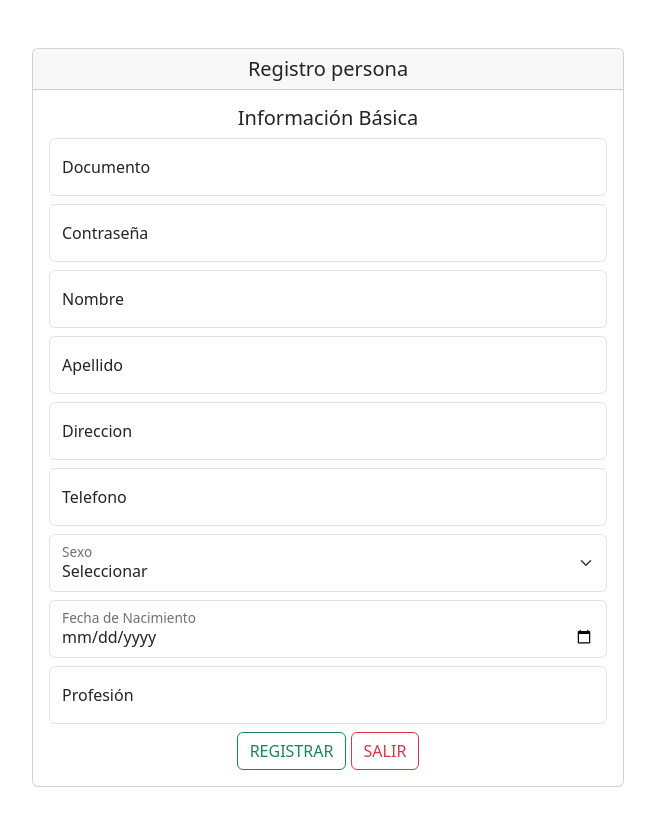
After one commit to duvan828/ManejadorProyectos, a PHP site: page /View/registro.php in a window 1280 px wide. The commit adds this page. Shown: the whole page, without its empty margins (312-967 px from the left). Run offline with PHP 8.4, Linux system fonts and the light colour scheme; some libraries are stand-ins or nearby versions.

Commit message:
registro de usuarios

```diff
--- a/Controller/personaController.php
+++ b/Controller/personaController.php
@@ -49,8 +49,10 @@ class PersonaController
     }
 
     public function leave(){
+        $_SESSION["id"] = null;
         session_unset();
         session_destroy();
+        session_cache_expire(60000);
         header("Location: view/login.php");
         exit();
     }
--- a/Model/personasxtareas.php
+++ b/Model/personasxtareas.php
@@ -6,8 +6,8 @@ class PersonasxRecursos extends DAO
 {
 
 
-    protected $table = "personasxrecursos";
-    protected $ident = "idRecurso";
+    protected $table = "personasxtareas";
+    protected $ident = "idPersona";
 
 
     public function getAll()
--- a/View/login.php
+++ b/View/login.php
@@ -39,7 +39,7 @@
                                         </form>
                                     </div>
                                     <div class="card-footer text-center py-3">
-                                        <!-- <div class="small"><a href="registro.php">¿No tienes cuenta? Registrate</a></div> -->
+                                        <div class="small"><a href="registro.php">¿No tienes cuenta? Registrate</a></div>
                                     </div>
                                 </div>
                             </div>
--- /dev/null
+++ b/View/registro.php
@@ -0,0 +1,77 @@
+<!DOCTYPE html>
+<html lang="en">
+<head>
+    <meta charset="UTF-8">
+    <meta name="viewport" content="width=device-width, initial-scale=1.0">
+    <title>Personas</title>
+    <link href="https://cdn.jsdelivr.net/npm/bootstrap@5.3.2/dist/css/bootstrap.min.css" rel="stylesheet" integrity="sha384-T3c6CoIi6uLrA9TneNEoa7RxnatzjcDSCmG1MXxSR1GAsXEV/Dwwykc2MPK8M2HN" crossorigin="anonymous">
+    <script src="https://cdn.jsdelivr.net/npm/bootstrap@5.3.2/dist/js/bootstrap.bundle.min.js" integrity="sha384-C6RzsynM9kWDrMNeT87bh95OGNyZPhcTNXj1NW7RuBCsyN/o0jlpcV8Qyq46cDfL" crossorigin="anonymous"></script>
+    <script src="https://use.fontawesome.com/releases/v6.3.0/js/all.js" crossorigin="anonymous"></script>
+    <link rel='stylesheet' href='https://cdn-uicons.flaticon.com/2.0.0/uicons-solid-rounded/css/uicons-solid-rounded.css'>
+    <style>
+        .card-form {
+            width: 100%;
+        }
+    </style>
+</head>
+<body>
+    <div class=" text-center px-5 my-5  w-100">
+            <div class="card card-form mx-auto my-5 w-50">
+                <h5 class="card-header">Registro persona</h5>
+                <div class="card-body">
+                    <h5 class="card-title">Información Básica</h5>
+                    <form class="form" action="../index.php?controller=persona&action=insert" method="post">
+                        <div class="form-floating mb-2">
+                            <input type="number" class="form-control" id="idPersona" name="idPersona" placeholder="Documento" required>
+                            <label for="idPersona">Documento</label>
+                        </div>
+                        <div class="form-floating mb-2">
+                            <input type="password" class="form-control" id="contraseña" name="contraseña" placeholder="Contraseña" required>
+                            <label for="contraseña">Contraseña</label>
+                        </div>
+                        <div class="form-floating mb-2">
+                            <input type="text" class="form-control" id="nombre" name="nombre" placeholder="Nombre" required>
+                            <label for="nombre">Nombre</label>
+                        </div>
+                        <div class="form-floating mb-2">
+                            <input type="text" class="form-control" id="apellido" name="apellido" placeholder="Apellido" >
+                            <label for="apellido">Apellido</label>
+                        </div>
+                        <div class="form-floating mb-2">
+                            <input type="text" class="form-control" id="direccion" name="direccion" placeholder="Direccion" >
+                            <label for="direccion">Direccion</label>
+                        </div>
+                        <div class="form-floating mb-2">
+                            <input type="text" class="form-control" id="telefono" maxlength="10" name="telefono" placeholder="300....." >
+                            <label for="telefono">Telefono</label>
+                        </div>
+                        <div class="form-floating mb-2">
+                            <select class="form-select" id="sexo" name="sexo" aria-label="Sexo" >
+                                <option selected>Seleccionar</option>
+                                <option value="M">Masculino</option>
+                                <option value="F">Femenino</option>
+                            </select>
+                            <label for="sexo">Sexo</label>
+                        </div>
+                        <div class="form-floating mb-2">
+                            <input type="date" class="form-control" id="fechanacimiento" name="fechanacimiento" placeholder="YYYY-MM-DD" >
+                            <label for="fechanacimiento">Fecha de Nacimiento</label>
+                        </div>
+                        <div class="form-floating mb-2">
+                            <input type="text" class="form-control" id="profesion" name="profesion" placeholder="Ing de ..." >
+                            <label for="profesion">Profesión</label>
+                        </div>
+                        <button class="btn btn-outline-success" type="submit">REGISTRAR</button>
+                        <a class="btn btn-outline-danger" href="login.php">SALIR</a>
+                    </form>
+                </div>
+            </div>
+        </div>
+    </div>
+
+
+    <script src="https://cdn.jsdelivr.net/npm/bootstrap@5.1.3/dist/js/bootstrap.bundle.min.js" integrity="sha384-ka7Sk0Gln4gmtz2MlQnikT1wXgYsOg+OMhuP+IlRH9sENBO0LRn5q+8nbTov4+1p" crossorigin="anonymous"></script>
+    <script src="https://cdn.jsdelivr.net/npm/@popperjs/core@2.10.2/dist/umd/popper.min.js" integrity="sha384-7+zCNj/IqJ95wo16oMtfsKbZ9ccEh31eOz1HGyDuCQ6wgnyJNSYdrPa03rtR1zdB" crossorigin="anonymous"></script>
+    <script src="https://cdn.jsdelivr.net/npm/bootstrap@5.1.3/dist/js/bootstrap.min.js" integrity="sha384-QJHtvGhmr9XOIpI6YVutG+2QOK9T+ZnN4kzFN1RtK3zEFEIsxhlmWl5/YESvpZ13" crossorigin="anonymous"></script>
+    </body>
+</html>
```
Also changed, not shown: Controller/personasxtareasController.php (+4 -4 lines), View/personas.php (+91 -0 lines), index.php (+5 -2 lines).
